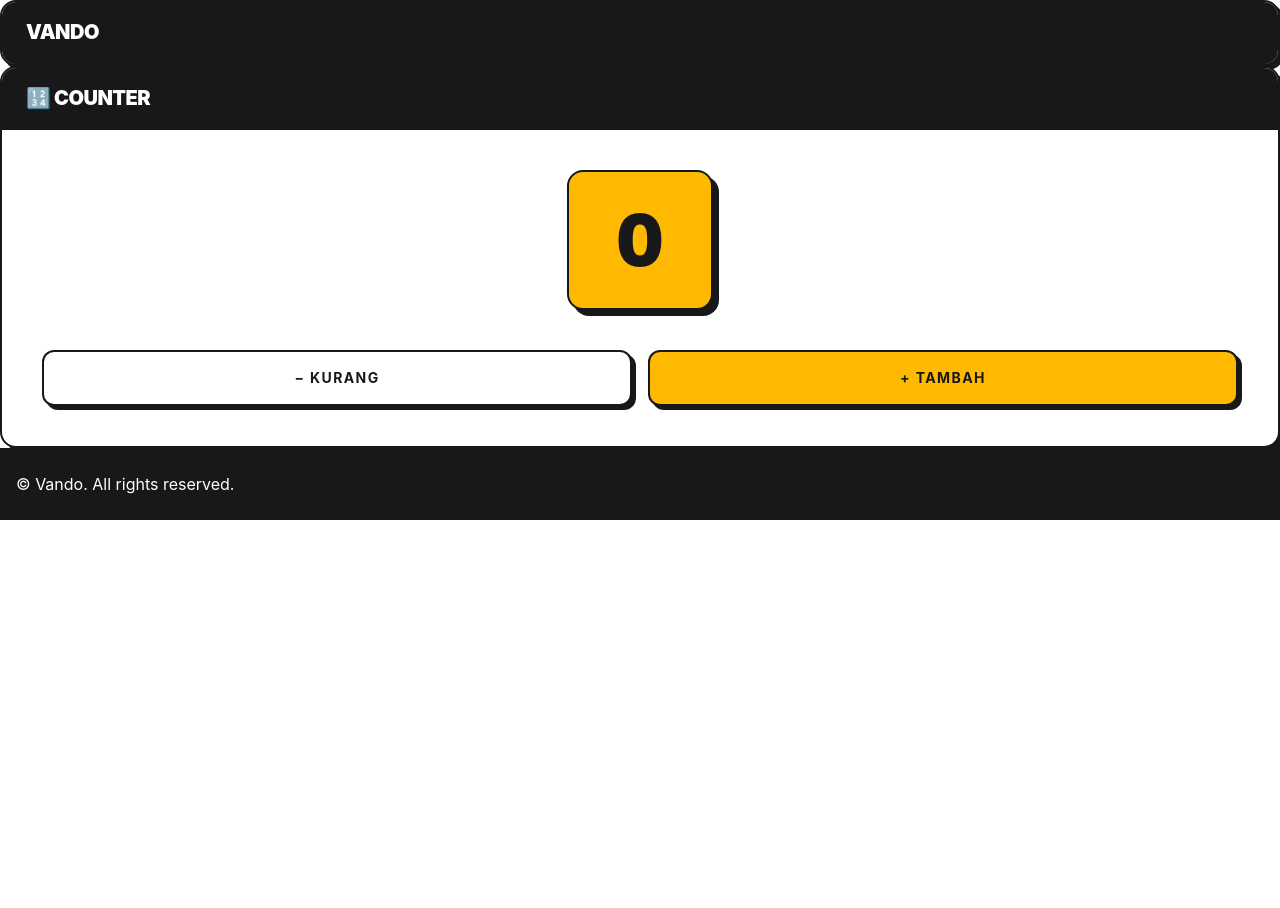
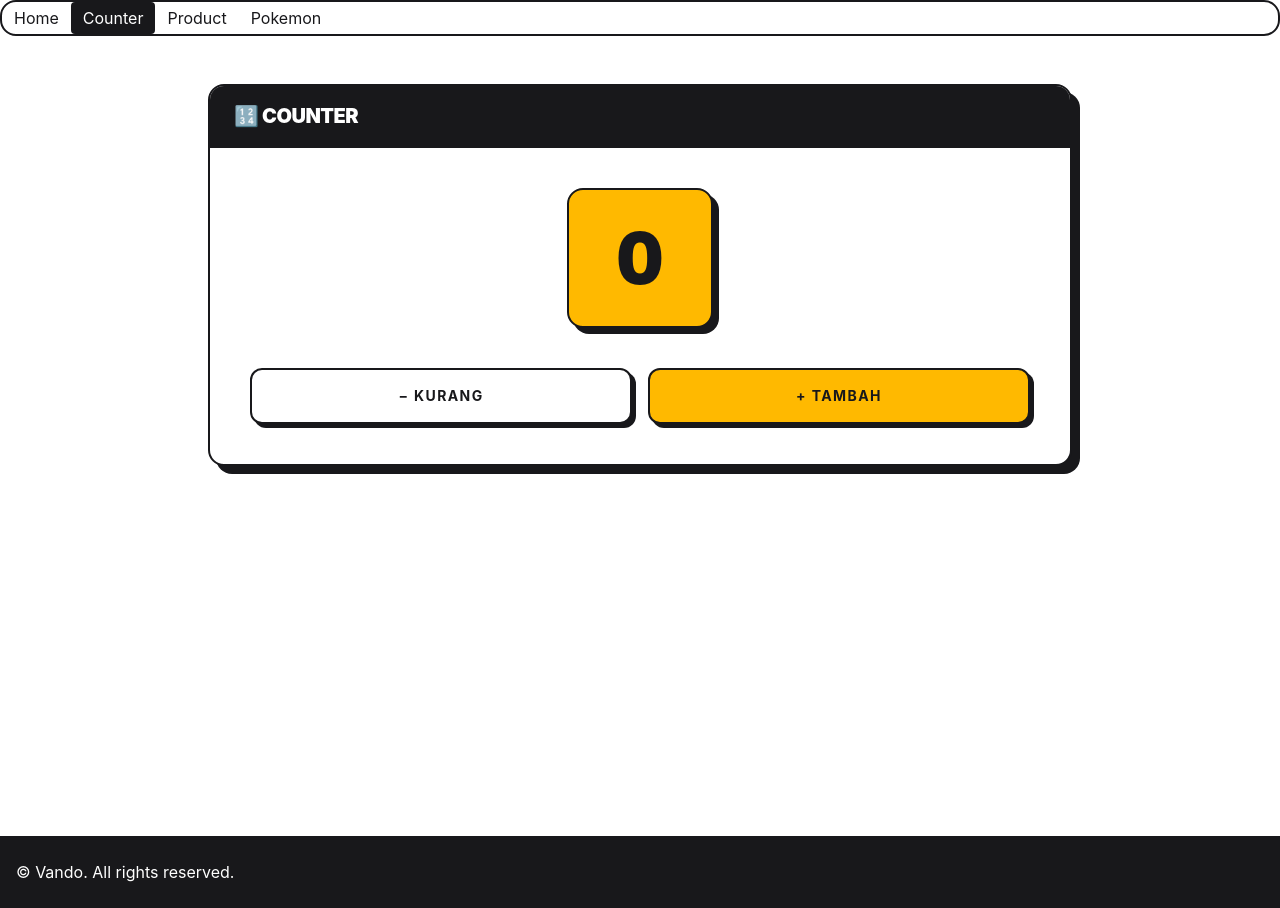
Before and after one commit to rivando-al-rasyid/koda-b7-react, a React (Vite) app: page /counter in a window 1280 px wide. Before the commit the page ends 800 px from the top, so only its background shows below. Built offline with nearby package versions, Linux system fonts and the light colour scheme.

Commit message:
fix : navigation

```diff
--- a/src/App.jsx
+++ b/src/App.jsx
@@ -1,13 +1,10 @@
-import { useEffect, useState } from "react";
-import Button from "./components/Button";
-import ProductForm from "./components/Form";
-import ProductTable from "./components/Table";
 import Pokemon from "./components/PokemonCard";
 
 function App() {
     return (
-        <main className="mx-auto max-w-4xl grid grid-cols-3 gap-6 min-h-screen px-4 py-12">
+        <main className="mx-auto max-w-4xl flex flex-col gap-6 min-h-screen px-4 py-12">
             {/* Pokemon */}
+            <Pokemon pokemons={pokemons} />
         </main>
     );
 }
--- a/src/Page/Counter.jsx
+++ b/src/Page/Counter.jsx
@@ -11,6 +11,7 @@ export default function Counter() {
     };
 
     return (
+        <main className="mx-auto max-w-4xl flex flex-col gap-6 min-h-screen px-4 py-12">
             <section className="flex flex-col bg-white border-2 border-zinc-900 rounded-2xl shadow-[8px_8px_0px_#18181b] overflow-hidden h-fit">
                 <div className="px-6 py-4 border-b-2 border-zinc-900 bg-zinc-900">
                     <h2 className="text-xl font-black tracking-tight text-white uppercase">
@@ -37,5 +38,6 @@ export default function Counter() {
                     </div>
                 </div>
             </section>
+        </main>
     );
 }
--- a/src/Page/Pokemon.jsx
+++ b/src/Page/Pokemon.jsx
@@ -1,4 +1,5 @@
-import { useEffect, useState } from "react";
+import { useState } from "react";
+import { useEffect } from "react";
 import PokemonCard from "../components/PokemonCard";
 export default function Pokemon() {
     const [pokemons, setPokemons] = useState([]);
@@ -21,5 +22,10 @@ export default function Pokemon() {
         })();
     }, []);
 
-    return <PokemonCard pokemons={pokemons} />;
+    return (
+        <main className="mx-auto max-w-4xl flex flex-col gap-6 min-h-screen px-4 py-12">
+            {/* Pokemon */}
+            <PokemonCard pokemons={pokemons} />
+        </main>
+    );
 }
--- a/src/Page/Product.jsx
+++ b/src/Page/Product.jsx
@@ -11,6 +11,7 @@ export default function Product() {
     };
 
     return (
+        <main className="mx-auto max-w-4xl flex flex-col gap-6   h-screen overflow-auto px-4 py-12">
             <section className="bg-white border-2 border-zinc-900 rounded-2xl shadow-[4px_4px_0px_#18181b] overflow-hidden">
                 <div className="px-6 py-4 border-b-2 border-zinc-900 bg-zinc-900">
                     <h2 className="text-xl font-black tracking-tight text-white uppercase">
@@ -23,5 +24,6 @@ export default function Product() {
                 {/* Table */}
                 <ProductTable products={products} />
             </section>
+        </main>
     );
 }
--- a/src/layout/Nav.jsx
+++ b/src/layout/Nav.jsx
@@ -1,11 +1,41 @@
+import { NavLink } from "react-router";
+
+NavLink;
 export default function Nav() {
     return (
-        <nav className="bg-white border-2 border-zinc-900 rounded-2xl shadow-[4px_4px_0px_#18181b] overflow-hidden">
-            <div className="px-6 py-4 border-b-2 border-zinc-900 bg-zinc-900">
-                <h1 className="text-xl font-black tracking-tight text-white uppercase">
-                    Vando
-                </h1>
-            </div>
+        <nav className="flex flex-row  bg-white border-2 border-zinc-900 rounded-2xl overflow-hidden">
+            <NavLink
+                className={({ isActive }) =>
+                    `px-3 py-1 rounded ${isActive ? "bg-zinc-900 text-white" : "text-zinc-900"}`
+                }
+                to="/"
+            >
+                Home
+            </NavLink>
+            <NavLink
+                className={({ isActive }) =>
+                    `px-3 py-1 rounded ${isActive ? "bg-zinc-900 text-white" : "text-zinc-900"}`
+                }
+                to="/counter"
+            >
+                Counter
+            </NavLink>
+            <NavLink
+                className={({ isActive }) =>
+                    `px-3 py-1 rounded ${isActive ? "bg-zinc-900 text-white" : "text-zinc-900"}`
+                }
+                to="/product"
+            >
+                Product
+            </NavLink>
+            <NavLink
+                className={({ isActive }) =>
+                    `px-3 py-1 rounded ${isActive ? "bg-zinc-900 text-white" : "text-zinc-900"}`
+                }
+                to="/pokemon"
+            >
+                Pokemon
+            </NavLink>
         </nav>
     );
 }
```
Lines whose indentation alone changed are shown as unchanged.
